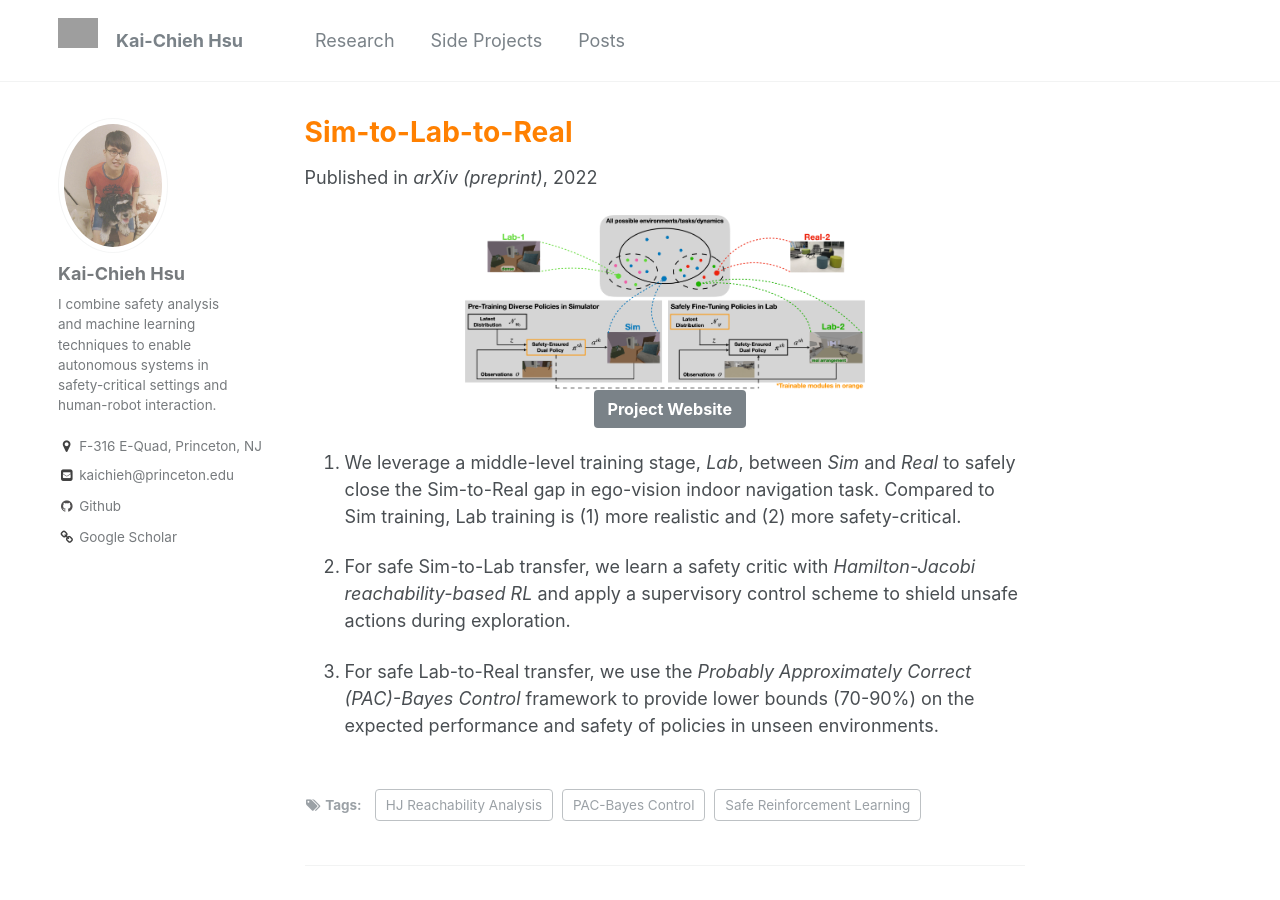
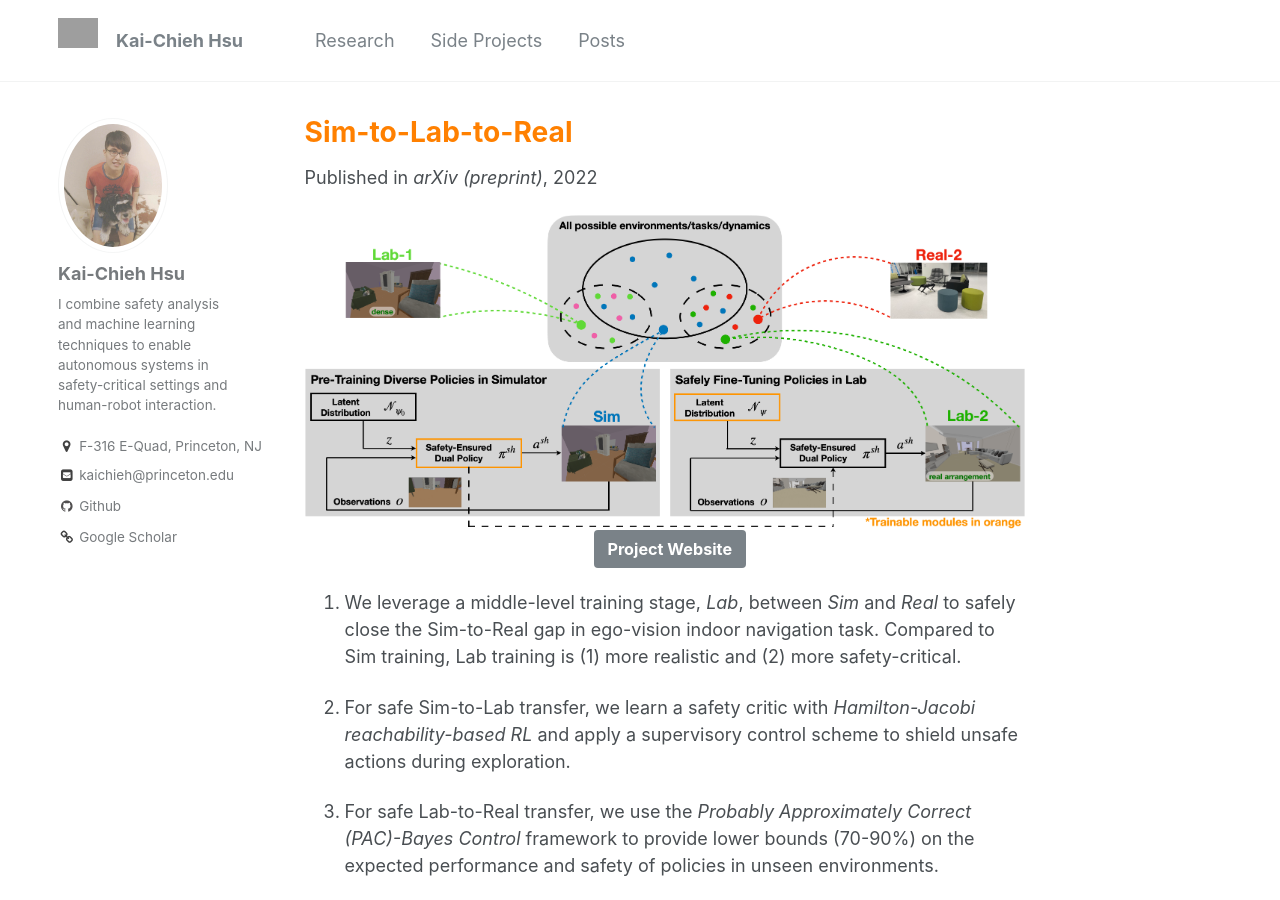
Before and after one commit to kaichiehhsu/kaichiehhsu.github.io, a Jekyll site: the page built from _ongoing/2022-01-20-Sim2Lab2Real.md, in a window 1280 px wide and 900 px high. Built offline with Jekyll 4.4.1, drawn with Linux system fonts in a browser that asks for light colours.

Commit message:
image size

```diff
--- a/_ongoing/2022-01-20-Sim2Lab2Real.md
+++ b/_ongoing/2022-01-20-Sim2Lab2Real.md
@@ -13,7 +13,7 @@ tags:
 ---
 
 <center>
-	<img src="/images/Sim-to-Lab-to-Real/sim_to_lab_to_real.png"  alt="drawing" width="400"/>
+	<img src="/images/Sim-to-Lab-to-Real/sim_to_lab_to_real.png"  alt="drawing" width="800"/>
 </center>
 
 <center>
```
Also changed, not shown: _research/2018-06-30-CA-E.md (+1 -1 lines).
